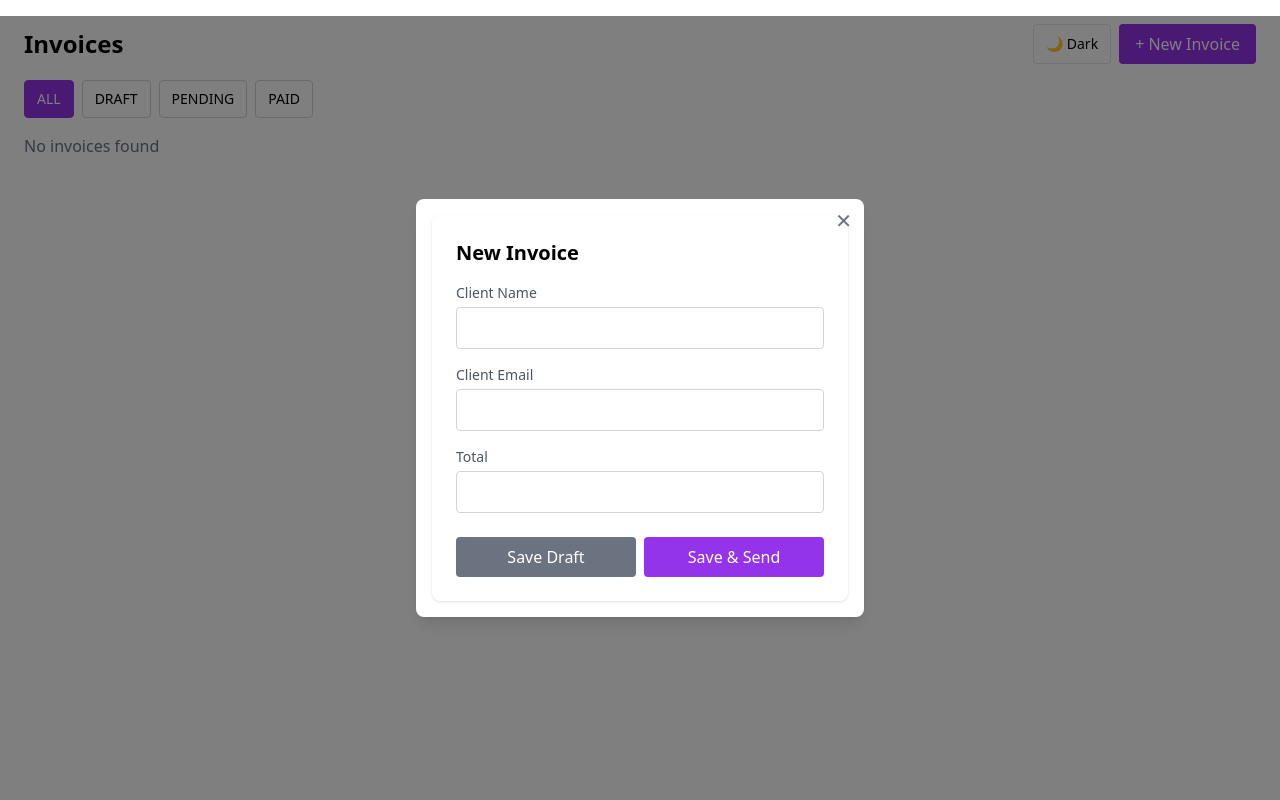
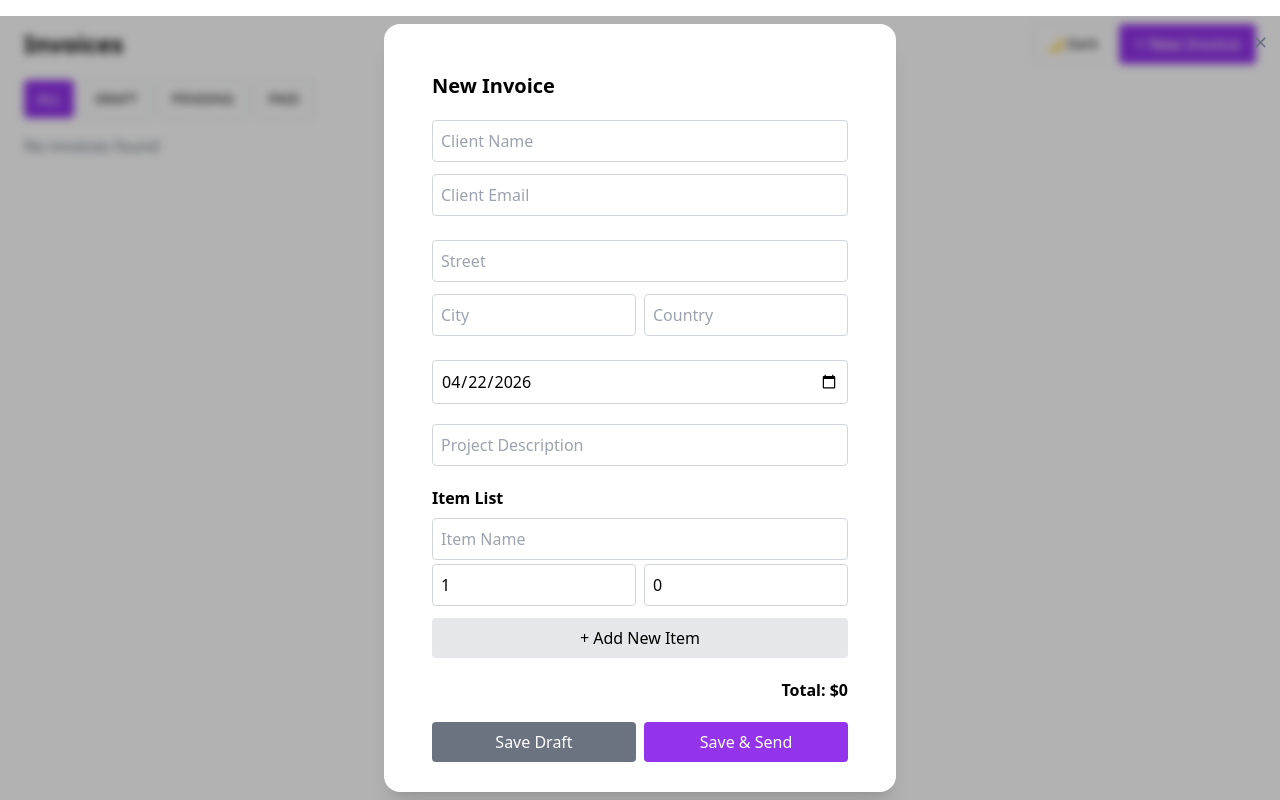
Before and after one commit to JoyEzenwoke/invoice_management-_system, a React (Vite) app in the folder invoice-app/: page / in a window 1280 px wide. Both pictures are taken after a click on the button "+ New Invoice". Built offline with nearby package versions, Linux system fonts and the light colour scheme.

Commit message:
Apply Naira formatting across app

```diff
--- a/invoice-app/src/components/InvoiceForm.jsx
+++ b/invoice-app/src/components/InvoiceForm.jsx
@@ -1,25 +1,34 @@
 import { useState } from "react";
+import { useNavigate } from "react-router-dom";
 import { saveInvoices, getInvoices } from "../utils/storage";
 
 const InvoiceForm = ({ closeModal, existingInvoice }) => {
-  const [clientName, setClientName] = useState(
-    existingInvoice?.clientName || ""
+  const navigate = useNavigate();
+
+  const [clientName, setClientName] = useState(existingInvoice?.clientName || "");
+  const [email, setEmail] = useState(existingInvoice?.email || "");
+  const [description, setDescription] = useState(existingInvoice?.description || "");
+  const [date, setDate] = useState(
+    existingInvoice?.date || new Date().toISOString().split("T")[0]
   );
-  const [email, setEmail] = useState(
-    existingInvoice?.email || ""
-  );
-  const [total, setTotal] = useState(
-    existingInvoice?.total || ""
+
+  const [street, setStreet] = useState(existingInvoice?.street || "");
+  const [city, setCity] = useState(existingInvoice?.city || "");
+  const [country, setCountry] = useState(existingInvoice?.country || "");
+
+  const [items, setItems] = useState(
+    existingInvoice?.items || [{ name: "", qty: 1, price: 0 }]
   );
 
   const [errors, setErrors] = useState({});
 
+  const total = items.reduce((acc, item) => acc + item.qty * item.price, 0);
+
+  // 🔥 VALIDATION
   const validate = () => {
     let newErrors = {};
 
-    if (!clientName.trim()) {
-      newErrors.clientName = "Client name is required";
-    }
+    if (!clientName.trim()) newErrors.clientName = "Client name is required";
 
     if (!email.trim()) {
       newErrors.email = "Email is required";
@@ -27,147 +36,250 @@ const InvoiceForm = ({ closeModal, existingInvoice }) => {
       newErrors.email = "Enter a valid email";
     }
 
-    if (!total) {
-      newErrors.total = "Total is required";
-    } else if (Number(total) <= 0) {
-      newErrors.total = "Total must be greater than 0";
+    if (!street.trim()) newErrors.street = "Street is required";
+    if (!city.trim()) newErrors.city = "City is required";
+    if (!country.trim()) newErrors.country = "Country is required";
+
+    if (!description.trim()) newErrors.description = "Description is required";
+
+    if (!date) newErrors.date = "Date is required";
+
+    // ITEMS VALIDATION
+    items.forEach((item, index) => {
+      if (!item.name.trim()) {
+        newErrors[`itemName${index}`] = "Item name required";
       }
+      if (item.qty <= 0) {
+        newErrors[`itemQty${index}`] = "Qty must be > 0";
+      }
+      if (item.price <= 0) {
+        newErrors[`itemPrice${index}`] = "Price must be > 0";
+      }
+    });
 
     setErrors(newErrors);
     return Object.keys(newErrors).length === 0;
   };
 
+  // ADD ITEM
+  const addItem = () => {
+    setItems([...items, { name: "", qty: 1, price: 0 }]);
+  };
+
+  // UPDATE ITEM
+  const updateItem = (index, field, value) => {
+    const newItems = [...items];
+    newItems[index][field] =
+      field === "name" ? value : Number(value);
+    setItems(newItems);
+  };
+
+  // SUBMIT
   const handleSubmit = (status) => {
     if (!validate()) return;
 
     const existing = getInvoices();
     let updated;
 
+    const newInvoice = {
+      id: existingInvoice?.id || "INV-" + Math.floor(Math.random() * 10000),
+      clientName,
+      email,
+      description,
+      date,
+      status,
+      street,
+      city,
+      country,
+      items,
+      total,
+    };
+
     if (existingInvoice) {
       updated = existing.map((inv) =>
-        inv.id === existingInvoice.id
-          ? {
-              ...inv,
-              clientName,
-              email,
-              total: Number(total),
-            }
-          : inv
+        inv.id === existingInvoice.id ? newInvoice : inv
       );
     } else {
-      const newInvoice = {
-        id: "INV-" + Math.floor(Math.random() * 10000),
-        clientName,
-        email,
-        total: Number(total),
-        status,
-        date: new Date().toISOString().split("T")[0],
-      };
-
       updated = [newInvoice, ...existing];
     }
 
     saveInvoices(updated);
     closeModal();
+    navigate("/");
   };
 
   return (
-    <div className="bg-white dark:bg-gray-800 p-6 rounded-lg space-y-4 w-full max-w-md mx-auto shadow">
+    <div className="bg-white dark:bg-gray-800 p-6 rounded-lg w-full max-w-lg space-y-5 overflow-y-auto max-h-[90vh]">
 
-      {/* TITLE */}
       <h2 className="text-xl font-bold text-black dark:text-white">
         {existingInvoice ? "Edit Invoice" : "New Invoice"}
       </h2>
 
-      {/* CLIENT NAME */}
+      {/* CLIENT */}
       <div>
-        <label className="block text-sm text-gray-600 dark:text-gray-300 mb-1">
-          Client Name
-        </label>
         <input
-          type="text"
+          placeholder="Client Name"
           value={clientName}
           onChange={(e) => setClientName(e.target.value)}
-          className={`w-full border p-2 rounded outline-none dark:bg-gray-700 dark:text-white ${
-            errors.clientName ? "border-red-500" : "border-gray-300"
+          className={`w-full p-2 mb-1 border rounded ${
+            errors.clientName ? "border-red-500" : ""
           }`}
         />
-        {errors.clientName && (
-          <p className="text-red-500 text-xs mt-1">
-            {errors.clientName}
+        {errors.clientName && <p className="text-red-500 text-xs">{errors.clientName}</p>}
+
+        <input
+          placeholder="Client Email"
+          value={email}
+          onChange={(e) => setEmail(e.target.value)}
+          className={`w-full p-2 mt-2 mb-1 border rounded ${
+            errors.email ? "border-red-500" : ""
+          }`}
+        />
+        {errors.email && <p className="text-red-500 text-xs">{errors.email}</p>}
+      </div>
+
+      {/* ADDRESS */}
+      <div>
+        <input
+          placeholder="Street"
+          value={street}
+          onChange={(e) => setStreet(e.target.value)}
+          className={`w-full p-2 mb-1 border rounded ${
+            errors.street ? "border-red-500" : ""
+          }`}
+        />
+        {errors.street && <p className="text-red-500 text-xs">{errors.street}</p>}
+
+        <div className="flex gap-2 mt-2">
+          <div className="w-full">
+            <input
+              placeholder="City"
+              value={city}
+              onChange={(e) => setCity(e.target.value)}
+              className={`w-full p-2 mb-1 border rounded ${
+                errors.city ? "border-red-500" : ""
+              }`}
+            />
+            {errors.city && <p className="text-red-500 text-xs">{errors.city}</p>}
+          </div>
+
+          <div className="w-full">
+            <input
+              placeholder="Country"
+              value={country}
+              onChange={(e) => setCountry(e.target.value)}
+              className={`w-full p-2 mb-1 border rounded ${
+                errors.country ? "border-red-500" : ""
+              }`}
+            />
+            {errors.country && <p className="text-red-500 text-xs">{errors.country}</p>}
+          </div>
+        </div>
+      </div>
+
+      {/* DATE */}
+      <div>
+        <input
+          type="date"
+          value={date}
+          onChange={(e) => setDate(e.target.value)}
+          className={`w-full p-2 border rounded ${
+            errors.date ? "border-red-500" : ""
+          }`}
+        />
+        {errors.date && <p className="text-red-500 text-xs">{errors.date}</p>}
+      </div>
+
+      {/* DESCRIPTION */}
+      <div>
+        <input
+          placeholder="Project Description"
+          value={description}
+          onChange={(e) => setDescription(e.target.value)}
+          className={`w-full p-2 border rounded ${
+            errors.description ? "border-red-500" : ""
+          }`}
+        />
+        {errors.description && <p className="text-red-500 text-xs">{errors.description}</p>}
+      </div>
+
+      {/* ITEMS */}
+      <div>
+        <h3 className="font-semibold">Item List</h3>
+
+        {items.map((item, index) => (
+          <div key={index} className="mt-2 space-y-1">
+            <input
+              placeholder="Item Name"
+              value={item.name}
+              onChange={(e) => updateItem(index, "name", e.target.value)}
+              className={`w-full p-2 border rounded ${
+                errors[`itemName${index}`] ? "border-red-500" : ""
+              }`}
+            />
+            {errors[`itemName${index}`] && (
+              <p className="text-red-500 text-xs">{errors[`itemName${index}`]}</p>
+            )}
+
+            <div className="flex gap-2">
+              <input
+                type="number"
+                placeholder="Qty"
+                value={item.qty}
+                onChange={(e) => updateItem(index, "qty", e.target.value)}
+                className={`w-full p-2 border rounded ${
+                  errors[`itemQty${index}`] ? "border-red-500" : ""
+                }`}
+              />
+
+              <input
+                type="number"
+                placeholder="Price"
+                value={item.price}
+                onChange={(e) => updateItem(index, "price", e.target.value)}
+                className={`w-full p-2 border rounded ${
+                  errors[`itemPrice${index}`] ? "border-red-500" : ""
+                }`}
+              />
+            </div>
+
+            {(errors[`itemQty${index}`] || errors[`itemPrice${index}`]) && (
+              <p className="text-red-500 text-xs">
+                {errors[`itemQty${index}`] || errors[`itemPrice${index}`]}
               </p>
             )}
           </div>
+        ))}
 
-      {/* EMAIL */}
-      <div>
-        <label className="block text-sm text-gray-600 dark:text-gray-300 mb-1">
-          Client Email
-        </label>
-        <input
-          type="email"
-          value={email}
-          onChange={(e) => setEmail(e.target.value)}
-          className={`w-full border p-2 rounded outline-none dark:bg-gray-700 dark:text-white ${
-            errors.email ? "border-red-500" : "border-gray-300"
-          }`}
-        />
-        {errors.email && (
-          <p className="text-red-500 text-xs mt-1">
-            {errors.email}
-          </p>
-        )}
+        <button
+          onClick={addItem}
+          className="mt-3 w-full bg-gray-200 py-2 rounded"
+        >
+          + Add New Item
+        </button>
       </div>
 
       {/* TOTAL */}
-      <div>
-        <label className="block text-sm text-gray-600 dark:text-gray-300 mb-1">
-          Total
-        </label>
-        <input
-          type="number"
-          value={total}
-          onChange={(e) => setTotal(e.target.value)}
-          className={`w-full border p-2 rounded outline-none dark:bg-gray-700 dark:text-white ${
-            errors.total ? "border-red-500" : "border-gray-300"
-          }`}
-        />
-        {errors.total && (
-          <p className="text-red-500 text-xs mt-1">
-            {errors.total}
-          </p>
-        )}
+      <div className="text-right font-bold">
+        Total: ${total}
       </div>
 
-      {/* BUTTONS (FIXED MOBILE LAYOUT) */}
-      <div className="flex flex-col sm:flex-row gap-2 pt-2">
+      {/* BUTTONS */}
+      <div className="flex flex-col sm:flex-row gap-2">
 
-        {!existingInvoice && (
-          <>
         <button
           onClick={() => handleSubmit("draft")}
-              className="bg-gray-500 hover:bg-gray-600 text-white px-3 py-2 rounded transition w-full"
+          className="bg-gray-500 text-white py-2 rounded w-full"
         >
           Save Draft
         </button>
 
         <button
           onClick={() => handleSubmit("pending")}
-              className="bg-purple-600 hover:bg-purple-700 text-white px-3 py-2 rounded transition w-full"
+          className="bg-purple-600 text-white py-2 rounded w-full"
         >
           Save & Send
         </button>
-          </>
-        )}
-
-        {existingInvoice && (
-          <button
-            onClick={() => handleSubmit(existingInvoice.status)}
-            className="bg-green-600 hover:bg-green-700 text-white px-3 py-2 rounded transition w-full"
-          >
-            Update
-          </button>
-        )}
       </div>
     </div>
   );
--- a/invoice-app/src/components/Modal.jsx
+++ b/invoice-app/src/components/Modal.jsx
@@ -1,14 +1,18 @@
 const Modal = ({ children, close }) => {
   return (
-    <div className="fixed inset-0 bg-black/50 flex items-center justify-center z-50">
-
-      {/* MODAL CONTENT */}
-      <div className="bg-white dark:bg-gray-800 text-black dark:text-white p-4 rounded-lg relative w-full max-w-md mx-4 shadow-lg">
-
+    <div
+      className="fixed inset-0 backdrop-blur-sm bg-black/30 flex items-center justify-center z-50"
+      onClick={close}
+    >
+      <div
+        // className="bg-white dark:bg-gray-800 p-4 rounded-xl relative shadow-lg w-full max-w-lg"
+        className="bg-white dark:bg-gray-800 p-6 rounded-2xl shadow-xl w-full max-w-lg"
+        onClick={(e) => e.stopPropagation()}
+      >
         {/* CLOSE BUTTON */}
         <button
           onClick={close}
-          className="absolute top-2 right-3 text-xl text-gray-500 hover:text-red-500"
+          className="absolute top-3 right-3 text-gray-500 hover:text-black dark:hover:text-white text-lg"
         >
           ✕
         </button>
--- a/invoice-app/src/index.css
+++ b/invoice-app/src/index.css
@@ -1,3 +1,25 @@
 @tailwind base;
 @tailwind components;
 @tailwind utilities;
+
+/* GLOBAL BODY THEME */
+body {
+  @apply bg-gray-100 text-black;
+}
+
+.dark body {
+  @apply bg-gray-900 text-white;
+}
+
+/* GLOBAL INPUTS */
+input,
+select,
+textarea {
+  @apply bg-white text-black border border-gray-300 rounded;
+}
+
+.dark input,
+.dark select,
+.dark textarea {
+  @apply bg-gray-700 text-white border-gray-600;
+}
--- a/invoice-app/src/utils/format.js
+++ b/invoice-app/src/utils/format.js
@@ -1,7 +1,7 @@
 export const formatCurrency = (amount) => {
-  return new Intl.NumberFormat("en-NG", {
+  return new Intl.NumberFormat("en-US", {
     style: "currency",
-    currency: "NGN",
+    currency: "USD",
     minimumFractionDigits: 0,
   }).format(amount);
 };
```
Also changed, not shown: invoice-app/src/pages/InvoiceDetail.jsx (+60 -42 lines). Lines whose indentation alone changed are shown as unchanged.
